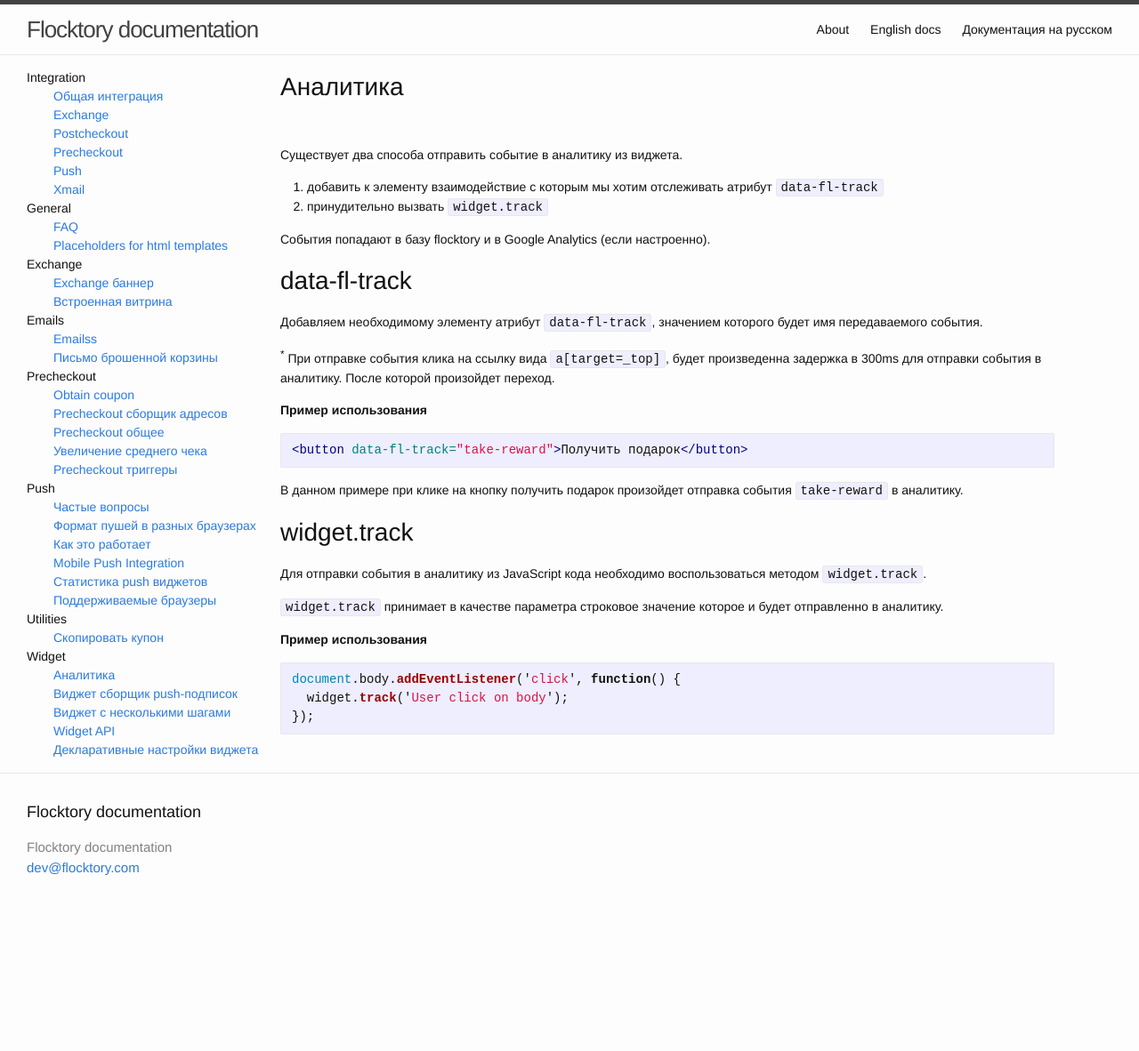
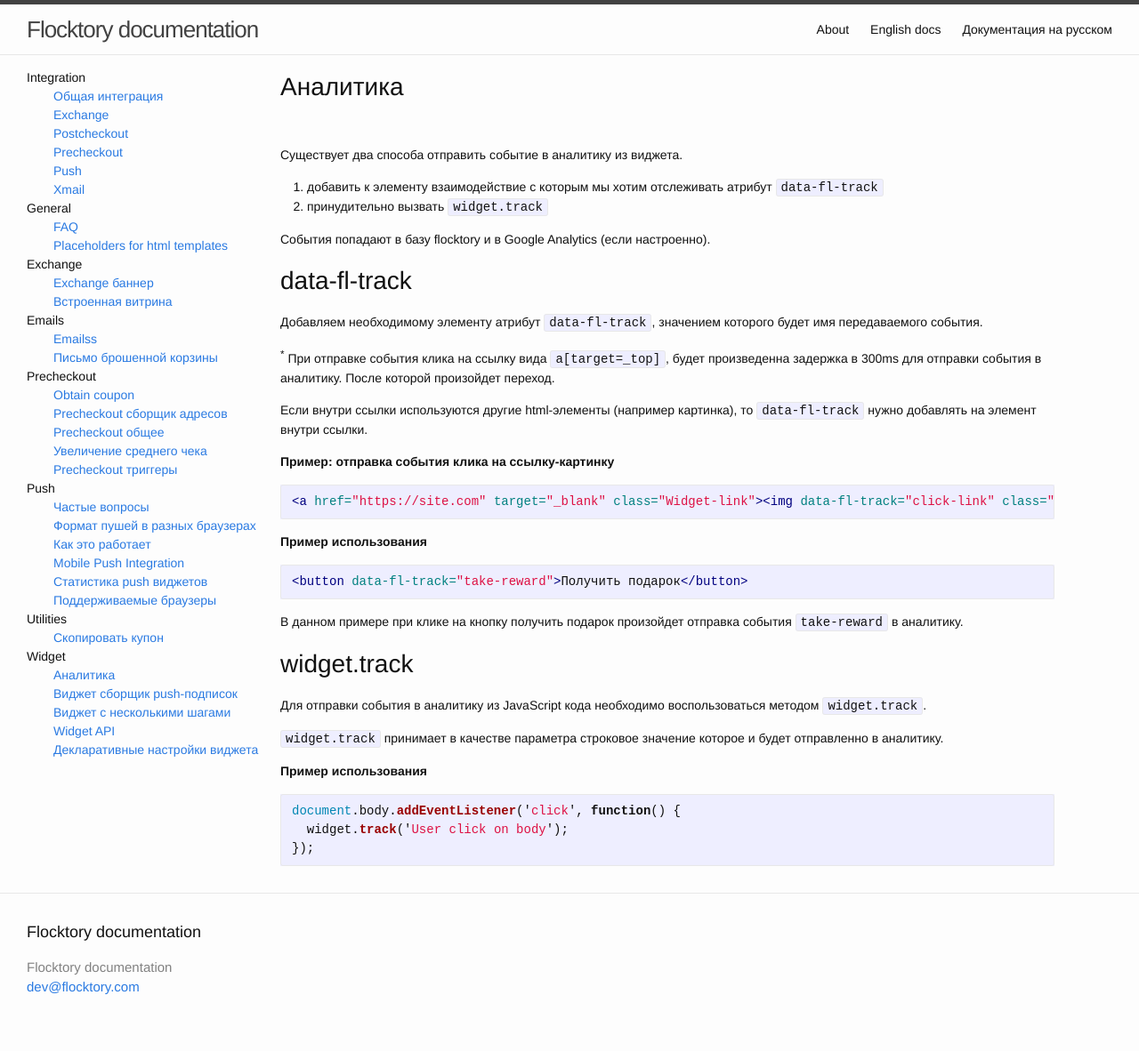
Before and after one commit to flocktory/flocktory.github.io, a Jekyll site: the page built from _docs_ru/widget/analytics.md, in a window 1280 px wide. Shown: the whole page at 89% size. Built offline with Jekyll 4.4.1, drawn with Linux system fonts in a browser that asks for light colours; before the commit the page ends 1047 px from its top, so only the background shows below that.

Commit message:
f analytics, screen

````diff
--- a/_docs_ru/widget/analytics.md
+++ b/_docs_ru/widget/analytics.md
@@ -17,6 +17,13 @@ section: widget
 Добавляем необходимому элементу атрибут `data-fl-track`, значением которого будет имя передаваемого события.
 
 <sup>*</sup> При отправке события клика на ссылку вида `a[target=_top]`, будет произведенна задержка в 300ms для отправки события в аналитику. После которой произойдет переход.
+
+Если внутри ссылки используются другие html-элементы (например картинка), то `data-fl-track` нужно добавлять на элемент внутри ссылки.
+
+**Пример: отправка события клика на ссылку-картинку**
+```html
+<a href="https://site.com" target="_blank" class="Widget-link"><img data-fl-track="click-link" class="Widget-img" src="http://www.fillmurray.com/50/50" width="50" height="50"></a>
+```
 
 **Пример использования**
 
````
Also changed, not shown: _docs_ru/widget/screen.md (+2 -2 lines).
